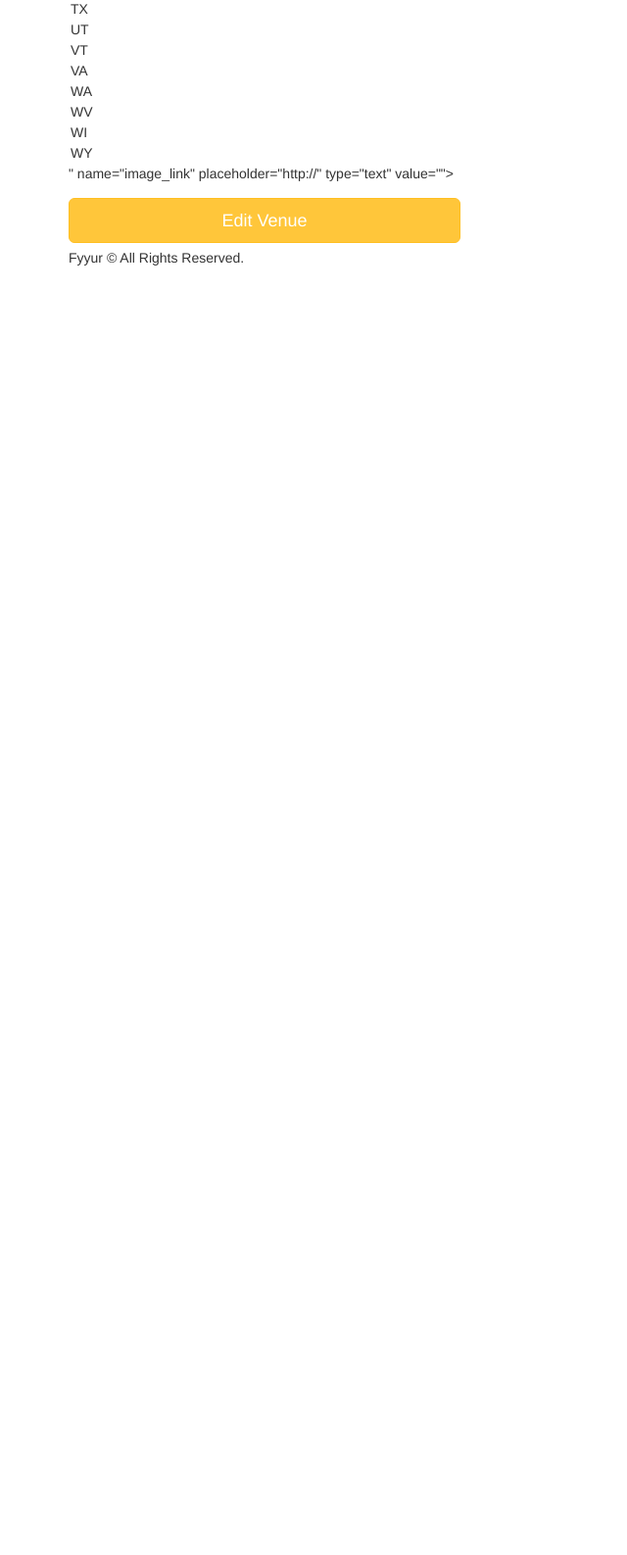
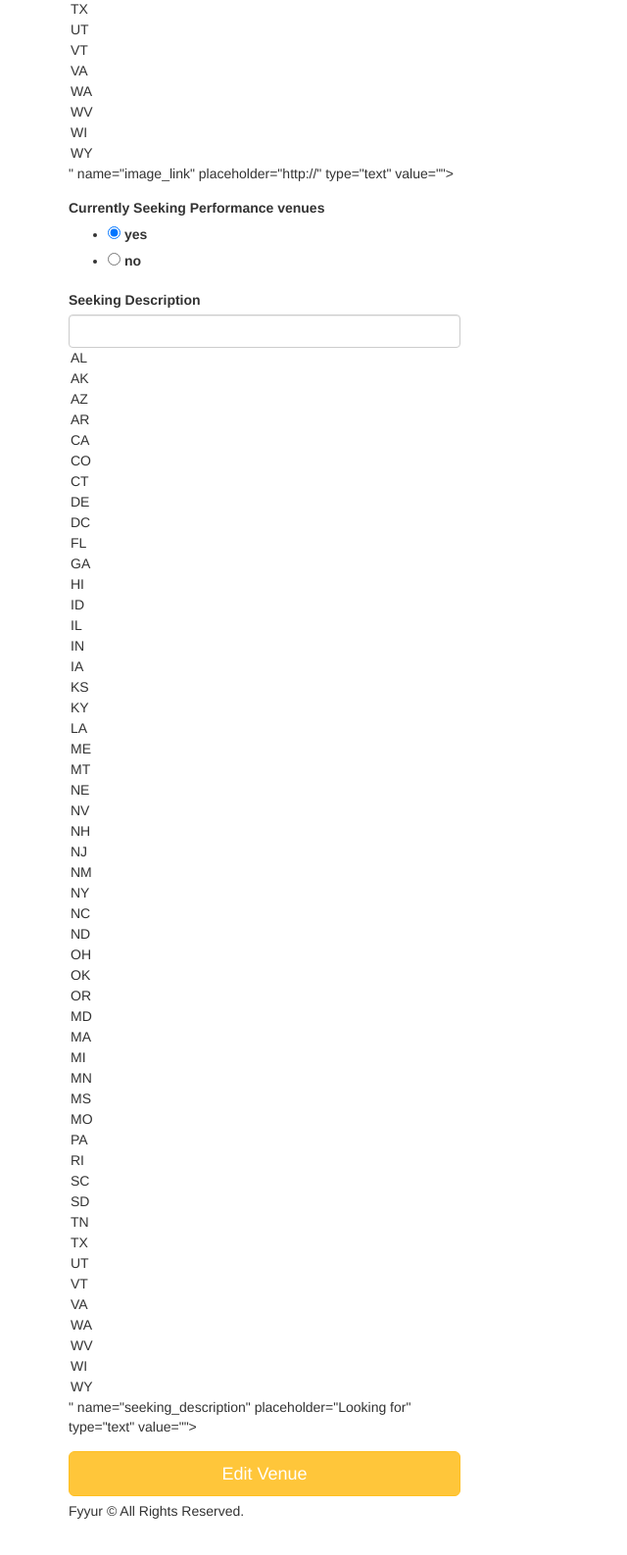
Before and after one commit to masonkim32/fyyur, a Flask app: page /venues/1/edit in a window 1280 px wide. Shown: the part 4258-5845 px from the top of the page at 98% size, without its empty margins (0-640 px from the left). Before the commit the page ends 4529 px from the top, so only its background shows below. Run offline with Flask 2, Linux system fonts and the light colour scheme; data that the repository does not hold is empty; some libraries are stand-ins or nearby versions.

Commit message:
Add seek_venue/seek_talent functionality

```diff
--- a/app.py
+++ b/app.py
@@ -2,18 +2,18 @@
 # Imports
 # ---------------------------------------------------------------------------#
 
-import json
+# import json
 from datetime import datetime
 import dateutil.parser
 import babel
-from flask import (Flask, render_template, request, Response,
-                   flash, redirect, url_for)
+from flask import (Flask, render_template, request, flash, jsonify,
+                   redirect, url_for)
 from flask_moment import Moment
 from flask_migrate import Migrate
 from flask_sqlalchemy import SQLAlchemy
 import logging
 from logging import Formatter, FileHandler
-from flask_wtf import Form
+# from flask_wtf import Form
 from forms import ArtistForm, ShowForm, VenueForm
 
 
@@ -118,7 +118,7 @@
     data = []
     cities_with_venues = db.session.query(
         Venue.city, Venue.state).group_by(Venue.city, Venue.state).all()
-    for (city, state) in cities_with_venues:
+    for city, state in cities_with_venues:
         venues = Venue.query.filter_by(city=city, state=state).all()
         venues_by_city = {
             "city": city,
@@ -148,7 +148,6 @@
 @app.route('/venues/<int:venue_id>')
 def show_venue(venue_id):
     """shows the venue page with the given venue_id"""
-
     venue = Venue.query.get(venue_id)
 
     upcoming_shows = []
@@ -166,9 +165,9 @@
             })
         else:
             upcoming_shows.append({
-                "artist_id": venue.id,
-                "artist_name": venue.name,
-                "artist_image_link": venue.image_link,
+                "artist_id": artist.id,
+                "artist_name": artist.name,
+                "artist_image_link": artist.image_link,
                 "start_time": str(start_time),
             })
 
@@ -217,8 +216,8 @@
             website=request.form['website'],
             facebook_link=request.form['facebook_link'],
             image_link=request.form['image_link'],
-            # seeking_talent=request.form['seeking_talent'],
-            # seeking_description=request.form['seeking_description'],
+            seeking_talent=int(request.form['seeking_talent']),
+            seeking_description=request.form['seeking_description'],
         )
         db.session.add(new_venue)
         db.session.commit()
@@ -239,14 +238,27 @@
     return render_template('pages/home.html')
 
 
-@app.route('/venues/<venue_id>', methods=['DELETE'])
+@app.route('/venues/<int:venue_id>', methods=['DELETE'])
 def delete_venue(venue_id):
-    # TODO: Complete this endpoint for taking a venue_id, and using
-    # SQLAlchemy ORM to delete a record. Handle cases where the session commit could fail.
+    error = False
+    try:
+        venue_name = Venue.query.get(venue_id).name
+        Venue.query.filter_by(id=venue_id).delete()
+        db.session.commit()
+    except:
+        error = True
+        db.session.rollback()
+    finally:
+        db.session.close()
 
-    # BONUS CHALLENGE: Implement a button to delete a Venue on a Venue Page, have it so that
-    # clicking that button delete it from the db then redirect the user to the homepage
-    return None
+    if error:
+        # on unsuccessful db insert, flash an error instead.
+        flash('An error occurred. Venue ' + venue_name
+              + ' could not be deleted.')
+    else:
+        # on successful db insert, flash success
+        flash('Venue ' + venue_name + ' was successfully deleted!')
+        return jsonify({'success': True})
 
 
 #  Artists
@@ -347,9 +359,8 @@
         artist.website = request.form['website']
         artist.facebook_link = request.form['facebook_link']
         artist.image_link = request.form['image_link']
-        # artist.seeking_venue = request.form['seeking_venue']
-        # artist.seeking_description = request.form['seeking_description']
-
+        artist.seeking_venue = int(request.form['seeking_venue'])
+        artist.seeking_description = request.form['seeking_description']
         db.session.commit()
     except:
         error = True
@@ -389,9 +400,8 @@
         venue.website = request.form['website']
         venue.facebook_link = request.form['facebook_link']
         venue.image_link = request.form['image_link']
-        # venue.seeking_talent = request.form['seeking_talent']
-        # venue.seeking_description = request.form['seeking_description']
-
+        venue.seeking_talent = int(request.form['seeking_talent'])
+        venue.seeking_description = request.form['seeking_description']
         db.session.commit()
     except:
         error = True
@@ -423,6 +433,7 @@
 def create_artist_submission():
     error = False
     try:
+        print('aaa')
         new_artist = Artist(
             name=request.form['name'],
             city=request.form['city'],
@@ -432,8 +443,8 @@
             website=request.form['website'],
             facebook_link=request.form['facebook_link'],
             image_link=request.form['image_link'],
-            # seeking_venue=request.form['seeking_venue'],
-            # seeking_description=request.form['seeking_description']
+            seeking_venue=int(request.form['seeking_venue']),
+            seeking_description=request.form['seeking_description']
         )
         db.session.add(new_artist)
         db.session.commit()
--- a/config.py
+++ b/config.py
@@ -10,4 +10,4 @@
 
 
 # TODO IMPLEMENT DATABASE URL
-SQLALCHEMY_DATABASE_URI = 'postgres://fyyur:development@172.17.0.2:5432/fyyur'
+SQLALCHEMY_DATABASE_URI = 'postgres://fyyur:development@127.0.0.1:5432/fyyur'
--- a/forms.py
+++ b/forms.py
@@ -1,7 +1,9 @@
 from datetime import datetime
 from flask_wtf import Form
-from wtforms import StringField, SelectField, SelectMultipleField, DateTimeField
+from wtforms import (StringField, SelectField, SelectMultipleField,
+                     DateTimeField, RadioField)
 from wtforms.validators import DataRequired, AnyOf, URL
+
 
 class ShowForm(Form):
     artist_id = StringField(
@@ -13,8 +15,9 @@
     start_time = DateTimeField(
         'start_time',
         validators=[DataRequired()],
-        default= datetime.today()
+        default=datetime.today()
     )
+
 
 class VenueForm(Form):
     name = StringField(
@@ -119,6 +122,19 @@
     facebook_link = StringField(
         'facebook_link', validators=[URL()]
     )
+    seeking_talent = RadioField(
+        'seeking_talent',
+        choices=[
+            ('1', 'yes'),
+            ('0', 'no')
+        ],
+        default='1'
+    )
+    seeking_description = StringField(
+        # TODO implement enum restriction
+        'seeking_description'
+    )
+
 
 class ArtistForm(Form):
     name = StringField(
@@ -223,5 +239,15 @@
         # TODO implement enum restriction
         'website', validators=[URL()]
     )
-
-# TODO IMPLEMENT NEW ARTIST FORM AND NEW SHOW FORM
+    seeking_venue = RadioField(
+        'seeking_venue',
+        choices=[
+            ('1', 'yes'),
+            ('0', 'no')
+        ],
+        default='1'
+    )
+    seeking_description = StringField(
+        # TODO implement enum restriction
+        'seeking_description'
+    )
--- a/templates/forms/edit_venue.html
+++ b/templates/forms/edit_venue.html
@@ -44,6 +44,14 @@
         <label for="image_link">Image Link</label>
         {{ form.image_link(class_ = 'form-control', placeholder='http://', id=form.state, autofocus = true) }}
       </div>
+      <div class="form-group">
+        <label for="seeking_talent">Currently Seeking Performance venues</label>
+        {{ form.seeking_talent( autofocus = true ) }}
+      </div>
+      <div class="form-group">
+        <label for="image_link">Seeking Description</label>
+        {{ form.seeking_description(class_ = 'form-control', placeholder='Looking for', id=form.state, autofocus = true) }}
+      </div>
       <input type="submit" value="Edit Venue" class="btn btn-primary btn-lg btn-block">
     </form>
   </div>
```
Also changed, not shown: templates/forms/edit_artist.html (+8 -0 lines), templates/forms/new_artist.html (+8 -0 lines), templates/forms/new_venue.html (+8 -0 lines), templates/pages/show_venue.html (+17 -1 lines), templates/pages/show_artist.html (line endings or trailing spaces).
